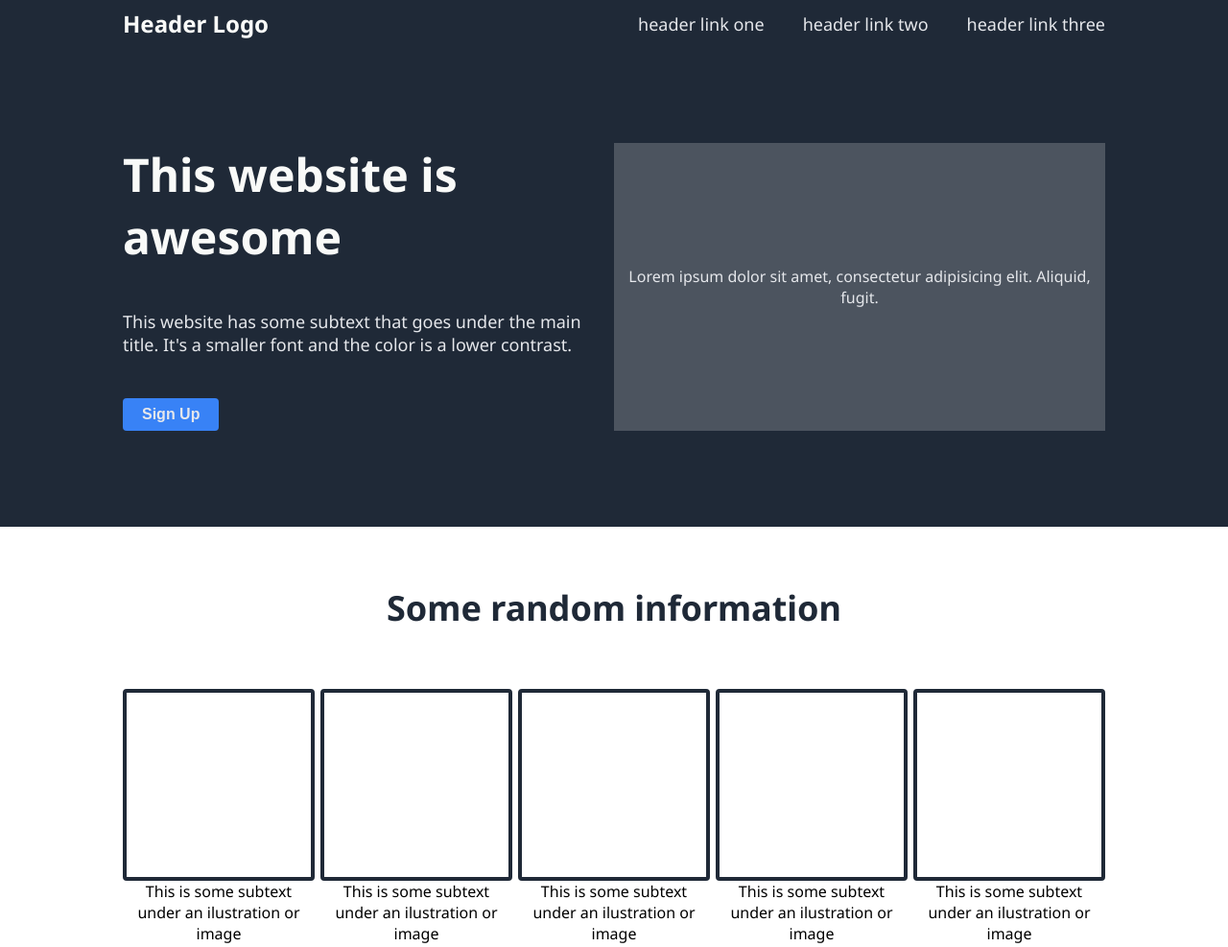
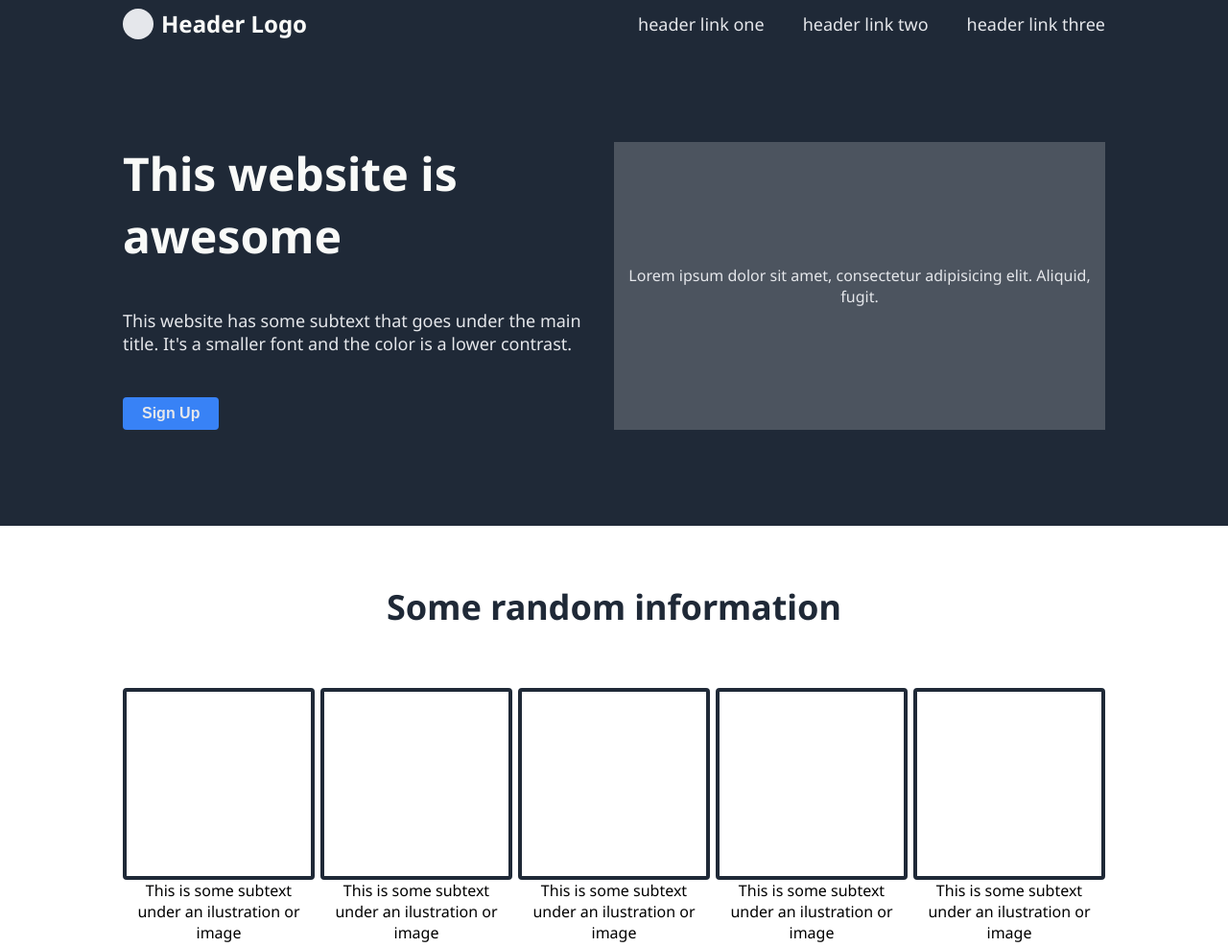
Before and after one commit to lesYeauxSansVisage/landing_page, a plain HTML site: page index.html in a window 1280 px wide. Shown: the top 987 px of the page at 96% size. Drawn offline with Linux system fonts and the light colour scheme.

Commit message:
added fixed position to navbar

```diff
--- a/index.html
+++ b/index.html
@@ -12,7 +12,11 @@
 <body>
     <header>
         <nav class="header-container content-container">
-            <h3>Header Logo</h3>
+            <div class="logo-container">
+                <div class="logo-placeholder"></div>
+                <h3>Header Logo</h3>
+            </div>
+
             <ul>
                 <li>header link one</li>
                 <li>header link two</li>
--- a/style.css
+++ b/style.css
@@ -33,6 +33,8 @@ header {
   align-items: center;
   justify-content: center;
   padding: 0.5rem 0;
+  position: fixed;
+  width: 100vw;
 }
 
 .content-container {
@@ -44,6 +46,20 @@ header {
   display: flex;
   justify-content: space-between;
   align-items: center;
+}
+
+.logo-container {
+  display: flex;
+  justify-content: space-between;
+  align-items: center;
+}
+
+.logo-placeholder {
+  height: 2rem;
+  width: 2rem;
+  background-color: var(--text-secondary-color);
+  border-radius: 50%;
+  margin-right: 0.5rem;
 }
 
 .header-container h3 {
@@ -59,6 +75,10 @@ header {
 .header-container ul li {
   color: var(--text-secondary-color);
   font-size: 18px;
+}
+
+main {
+  padding-top: 3rem;
 }
 
 .hero {
```
